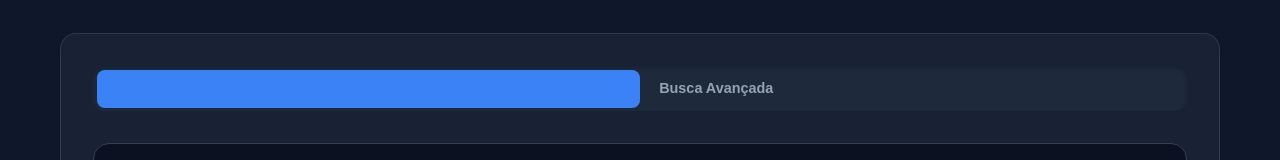
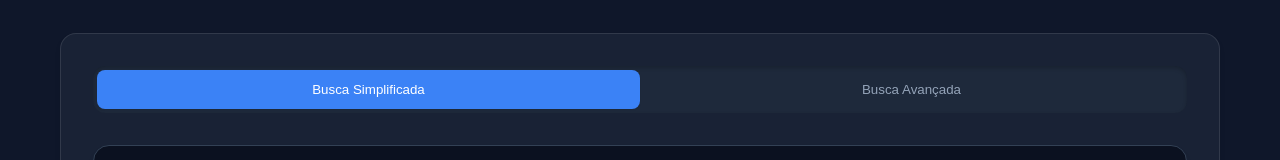
Before and after one commit to xablavskk/PRINTAI-DEV, a React (Vite) app in the folder frontend/: page / in a window 1280 px wide. Shown: the part 266-426 px from the top of the page. Built offline with nearby package versions, Linux system fonts and the light colour scheme; no server answers.

Commit message:
fix/28 - corrige bug visual nas tabs ativas do dashboard do maker

```diff
--- a/frontend/src/pages/DashboardMaker.css
+++ b/frontend/src/pages/DashboardMaker.css
@@ -33,12 +33,12 @@
   padding-bottom: 0;
 }
 
-.tab-btn {
+.dashboard-tabs .tab-btn {
   display: flex;
   align-items: center;
   gap: 6px;
   padding: 0.65rem 1.2rem;
-  background: none;
+  background: none !important;
   border: none;
   border-bottom: 2px solid transparent;
   color: var(--text-secondary);
@@ -47,10 +47,18 @@
   cursor: pointer;
   transition: all 0.2s;
   margin-bottom: -1px;
+  flex: unset;
+  border-radius: 0;
+  box-shadow: none !important;
 }
 
-.tab-btn:hover { color: var(--text-primary); }
-.tab-btn.active { color: var(--accent-color); border-bottom-color: var(--accent-color); }
+.dashboard-tabs .tab-btn:hover { color: var(--text-primary); }
+.dashboard-tabs .tab-btn.active {
+  background: none !important;
+  color: var(--accent-color) !important;
+  border-bottom-color: var(--accent-color);
+  box-shadow: none !important;
+}
 
 .tab-badge {
   background: var(--accent-color);
```
